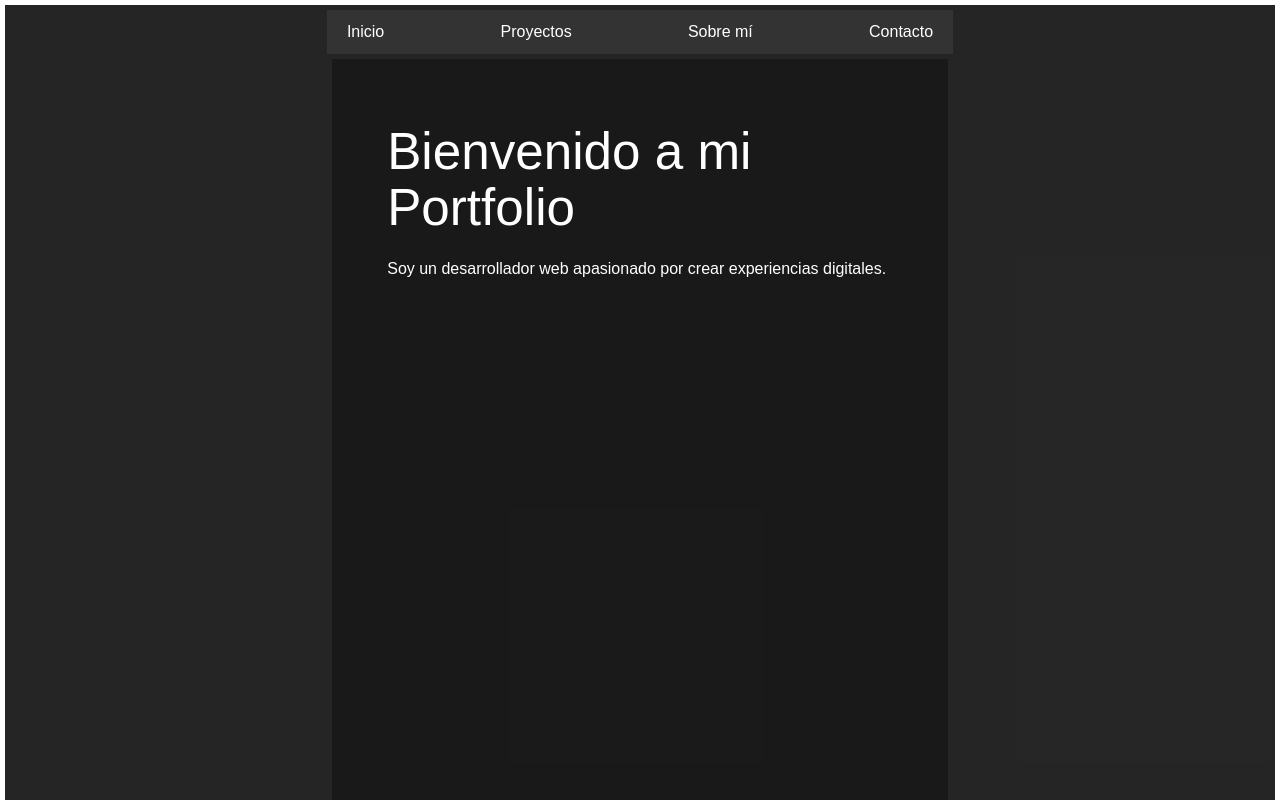
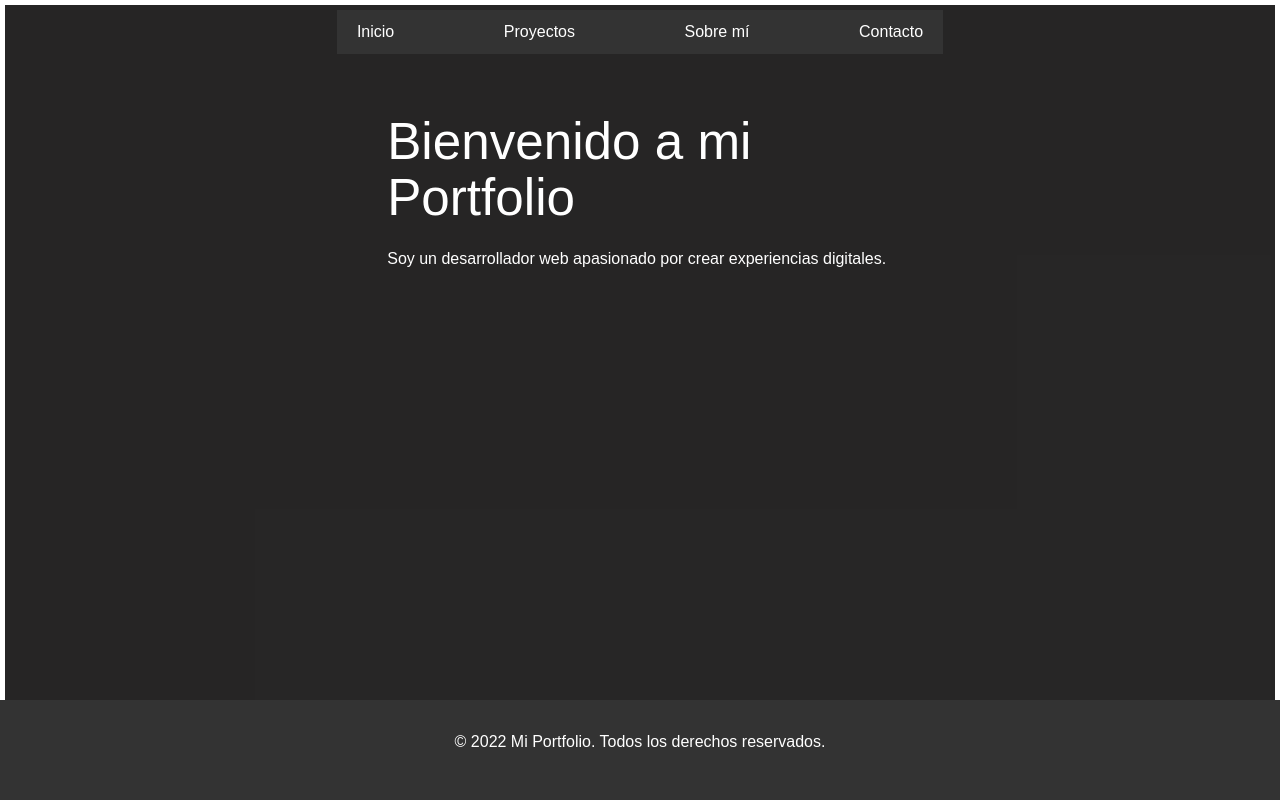
Before and after one commit to shadoblack/portfolio-en-REACT, a React (Vite) app in the folder portfolio-en-react-js/: page /inicio in a window 1280 px wide. Shown: the top 800 px of the page. Built offline with nearby package versions, Linux system fonts and the light colour scheme.

Commit message:
ajustando algunos parametros, todo mas css y ajustar algunas cosillas, y que funcionen las transiciones,mirar metodo alternativo

```diff
--- a/portfolio-en-react-js/index.html
+++ b/portfolio-en-react-js/index.html
@@ -1,6 +1,7 @@
 <!DOCTYPE html>
 <html lang="en">
   <head>
+    <link rel="stylesheet" href="./src/styles/styles.css" />
     <link
       href="https://cdn.jsdelivr.net/npm/bootstrap@5.3.0-alpha1/dist/css/bootstrap.min.css"
       rel="stylesheet"
--- a/portfolio-en-react-js/package.json
+++ b/portfolio-en-react-js/package.json
@@ -12,7 +12,8 @@
   "dependencies": {
     "react": "^18.2.0",
     "react-dom": "^18.2.0",
-    "react-router-dom": "^6.15.0"
+    "react-router-dom": "^6.15.0",
+    "react-transition-group": "^4.4.5"
   },
   "devDependencies": {
     "@types/react": "^18.2.15",
--- a/portfolio-en-react-js/src/App.jsx
+++ b/portfolio-en-react-js/src/App.jsx
@@ -4,18 +4,21 @@ import { InicioPage } from './pages/InicioPage';
 import { ProyectosPage } from './pages/ProyectosPage';
 import { SobreMiPage } from './pages/SobreMiPage';
 import { ContactoPage } from './pages/ContactoPage';
-import { Footer } from './components/Footer';
+
 
 function App() {
     return (
+      <div>
+                      <link rel="stylesheet" href="./src/styles/styles.css" />
 
-      <><Menu /><Routes>
+        <Menu />
+            <Routes>
               <Route path="/inicio" element={<InicioPage />} />
               <Route path="/proyectos" element={<ProyectosPage />} />
               <Route path="/sobre-mi" element={<SobreMiPage />} />
               <Route path="/contacto" element={<ContactoPage />} />
-      </Routes></>
-
+            </Routes>
+      </div>
     );
   }
 
--- a/portfolio-en-react-js/src/pages/ContactoPage.jsx
+++ b/portfolio-en-react-js/src/pages/ContactoPage.jsx
@@ -1,8 +1,9 @@
-
 export const ContactoPage = () => {
   return (
-    <><head>        <link rel="stylesheet" href="./src/styles/styles.css" />
-      </head><section id="contacto">
+    <>
+      <link rel="stylesheet" href="./src/styles/styles.css" />
+
+      <section id="contacto">
         <div className="container">
           <h2>Contacto</h2>
           <p>
@@ -16,6 +17,7 @@ export const ContactoPage = () => {
             <button type="submit">Enviar</button>
           </form>
         </div>
-          </section></>
-  )
-}
+      </section>
+    </>
+  );
+};
--- a/portfolio-en-react-js/src/pages/InicioPage.jsx
+++ b/portfolio-en-react-js/src/pages/InicioPage.jsx
@@ -1,13 +1,12 @@
+
 export const InicioPage = () => {
   return (
     <>
-      <head>
-        <meta charset="UTF-8" />
+      <meta charSet="UTF-8" />
       <meta name="viewport" content="width=device-width, initial-scale=1.0" />
       <title>Mi Portfolio</title>
       <link rel="stylesheet" href="./src/styles/styles.css" />
-      </head>
-      <body>
+
       <section id="inicio">
         <div className="container">
           <h1>Bienvenido a mi Portfolio</h1>
@@ -17,7 +16,6 @@ export const InicioPage = () => {
           </p>
         </div>
       </section>
-      </body>
     </>
   );
 };
--- a/portfolio-en-react-js/src/pages/ProyectosPage.jsx
+++ b/portfolio-en-react-js/src/pages/ProyectosPage.jsx
@@ -1,8 +1,8 @@
-
 export const ProyectosPage = () => {
   return (
-    <><head>        <link rel="stylesheet" href="./src/styles/styles.css" />
-      </head><section id="proyectos">
+    <>
+      <link rel="stylesheet" href="./src/styles/styles.css" />
+      <section id="proyectos">
         <div className="container">
           <h2>Proyectos Destacados</h2>
           <div className="project">
@@ -18,6 +18,7 @@ export const ProyectosPage = () => {
             <a href="#">Ver más</a>
           </div>
         </div>
-          </section></>
-  )
-}
+      </section>
+    </>
+  );
+};
--- a/portfolio-en-react-js/src/pages/SobreMiPage.jsx
+++ b/portfolio-en-react-js/src/pages/SobreMiPage.jsx
@@ -1,8 +1,9 @@
-
 export const SobreMiPage = () => {
   return (
-    <><head>        <link rel="stylesheet" href="./src/styles/styles.css" />
-    </head><section id="sobre-mi">
+    <>
+      {" "}
+      <link rel="stylesheet" href="./src/styles/styles.css" />
+      <section id="sobre-mi">
         <div className="container">
           <h2>Sobre mí</h2>
           <p>
@@ -10,6 +11,7 @@ export const SobreMiPage = () => {
             JavaScript. Me encanta crear sitios web atractivos y funcionales.
           </p>
         </div>
-      </section></>
-  )
-}
+      </section>
+    </>
+  );
+};
--- a/portfolio-en-react-js/src/styles/styles.css
+++ b/portfolio-en-react-js/src/styles/styles.css
@@ -89,6 +89,10 @@ body {
   }
 
   footer {
+    position: fixed;
+    left: 0;
+    bottom: 0;
+    width: 100%;
     background-color: #333;
     padding: 10px;
     color: #fff;
```
Also changed, not shown: 1 other file (tests, documents, lock files or other folders). Lines whose indentation alone changed are shown as unchanged.
